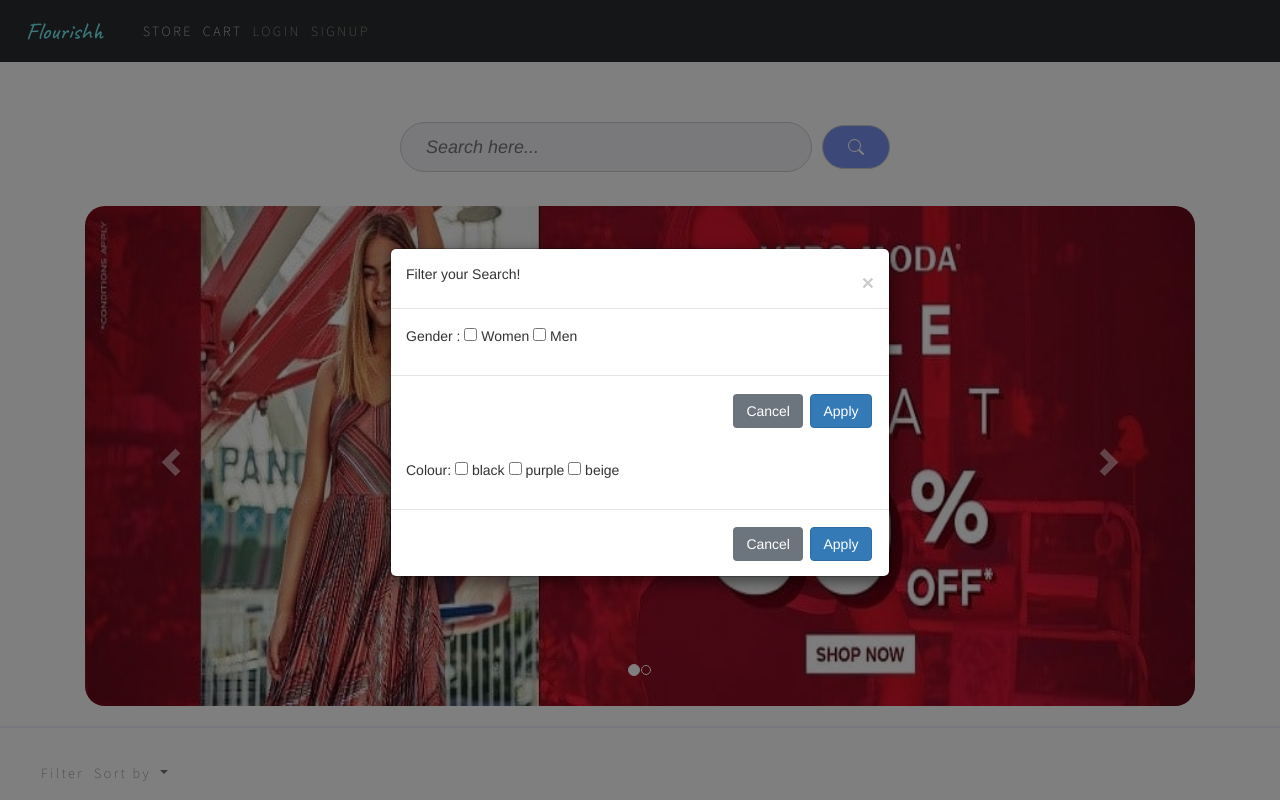
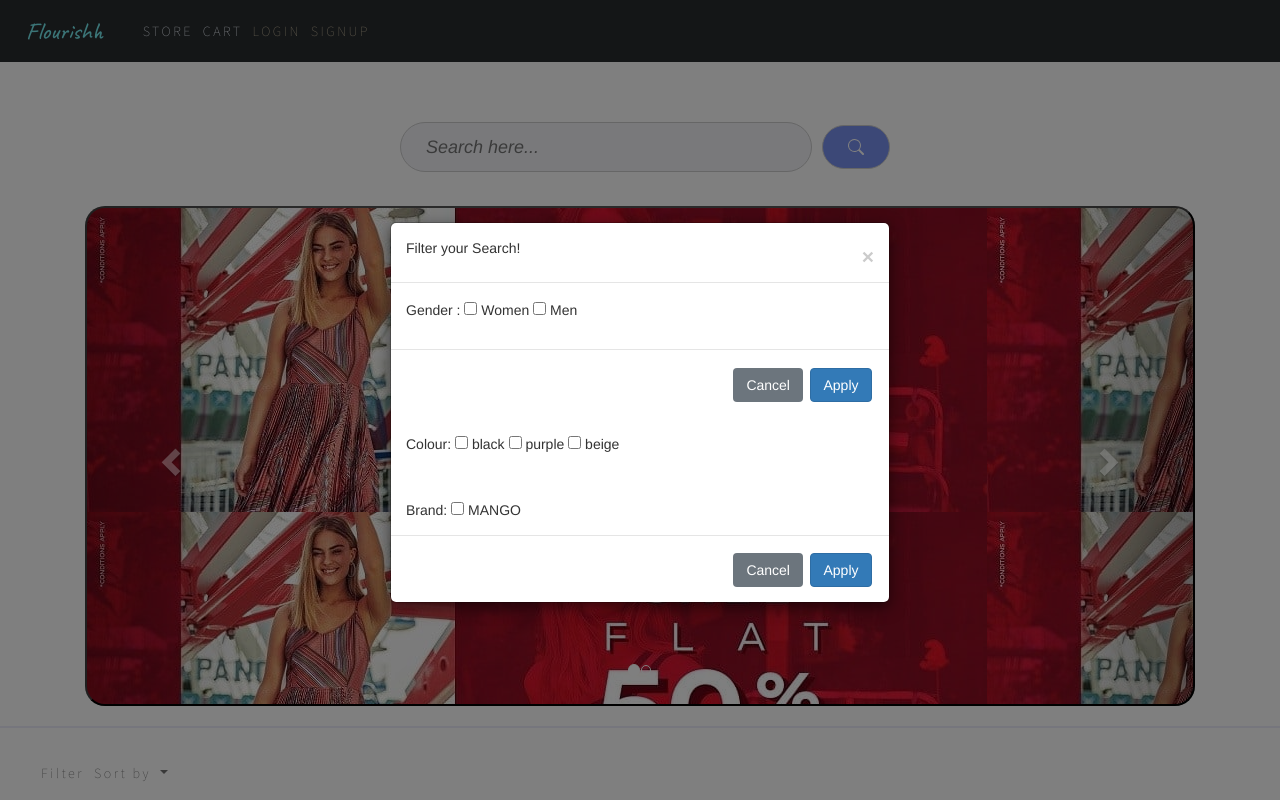
Before and after one commit to siddhiagarkar/ECOMMERCE, a Django app: page / in a window 1280 px wide, after a click on "Filter". Run offline with Django 4.2, Linux system fonts and the light colour scheme; data comes from the database, SQL or seed files in the repository; both versions use the stored data as it was after the commit; some libraries are stand-ins or nearby versions; some web fonts are replaced.

Commit message:
sales carousel working correctly

```diff
--- a/ecommerce/app/templates/cart.html
+++ b/ecommerce/app/templates/cart.html
@@ -40,10 +40,10 @@ body{
 
             <div class="rows" style="display: flex; flex-direction: row; justify-content: space-between; margin: 10px;">
                     <div class="element">
-                        Items :
+                        Items : {orderr.get_cart_items}
                     </div>
                     <div class="element">
-                        Total : ₹{{order.get_cart_total}}
+                        Total : ₹{{orderr.get_cart_total}}
                     </div>
                     <div class="element">
                         <a href = "{% url 'checkout' %}">
--- a/ecommerce/app/templates/store.html
+++ b/ecommerce/app/templates/store.html
@@ -19,7 +19,8 @@
       </div>
       </div>
 <br>
-      <!--CAROUSEL  -->
+      <!--CAROUSEL (should be only on the home page)-->
+      {% if request.path == '/' %}
     <div class="container">
       <div id="myCarousel" class="carousel slide" data-ride="carousel" style="height: 500px;">
         <!-- Indicators -->
@@ -35,15 +36,19 @@
 
         <!-- Wrapper for slides -->
         <div class="carousel-inner">
+
           {% for carousel in carousels %}
           {% if carousel.slide_number is 0 %}
           <div class="item active">
           {% else %}
           <div class="item">
           {% endif %}
-          <a href="#">
-            <img src="{{carousel.imageURL}}" alt="{{carousel.title}}" style="width:100%; height: 500px; border-radius: 20px;">
-          </a>
+          <form method="POST" action="{% url 'sales' %}" enctype="multipart/form-data">
+            {% csrf_token %}
+          <!-- <a href="{% url 'sales' %}"> -->
+            <input type="submit" alt="{{carousel.title}}" style="width:100%; height: 500px; border-radius: 20px; background-image: url({{carousel.imageURL}});" value="{{carousel.id}}" name="car">
+          <!-- </a> -->
+        </form>
           </div>
           {% endfor %}
         </div>
@@ -59,6 +64,7 @@
         </a>
       </div>
     </div>
+    {% endif %}
 
       <hr style="border: 0.2px solid rgb(184, 184, 233);">
       <nav class="navbar navbar-expand-lg">
@@ -181,6 +187,12 @@
         <input type="checkbox" name="color" value="{{clr}}"> {{clr}}
         {% endfor %}
       </div>
+      <div class="modal-body">
+        <form method='POST' action="{% url 'products_by_colours' %}">
+        {% csrf_token %}
+        Brand:
+        <input type="checkbox" name="brand" value="{{brnd}}"> {{b}}
+      </div>
 
       <div class="modal-footer">
         <button type="button" class="btn btn-secondary" data-dismiss="modal">Cancel</button>
--- a/ecommerce/app/urls.py
+++ b/ecommerce/app/urls.py
@@ -5,6 +5,7 @@ from django.conf.urls.static import static
 
 urlpatterns = [
     path('', views.store, name='store'),
+    path('sale/', views.sale_view, name='sales'),
     path('cart/', views.cart, name='cart'),
     path('checkout/', views.checkout, name='checkout'),
     path('update_item/', views.updateItem, name='update_item'),
--- a/ecommerce/app/views.py
+++ b/ecommerce/app/views.py
@@ -16,6 +16,17 @@ def store(request):
     colorzz = list(Product.objects.all().values('color').distinct())
     colorz = [u['color'] for u in colorzz]
 
+    brands = list(Product.objects.all().values('brand').distinct())
+    brandz = [u['brand'] for u in brands]
+    # print(brandz)
+
+    for i in brandz:
+        # print(i)
+        brandz = [i['brand'] for i in brands]
+        b = Brand.objects.get(id = i)
+        # b is gawd
+        print(b)
+
     e = request.POST.get('em')
     m = request.POST.get('msg')
 
@@ -25,19 +36,36 @@ def store(request):
         e = ''
         m = ''
 
-    context = {'things': things, 'colorz': colorz, 'colorzz': colorzz, 'carousels': carousels, 'num': num}
+    context = {'things': things, 'colorz': colorz, 'colorzz': colorzz, 'carousels': carousels, 'num': num, 'brands': brands, 'b':b}
+    return render(request, 'store.html', context)
+
+def sale_view(request):
+    things = Product.objects.all()
+    # carousels = Carousel.objects.all()
+    # num = len(carousels)-1
+    # carousels only on home page
+
+    colorzz = list(Product.objects.all().values('color').distinct())
+    colorz = [u['color'] for u in colorzz]
+
+    if request.method == 'POST':
+        c = request.POST.get('car')
+        print(c)
+        things = Product.objects.all().filter(sale = c)
+
+    context = {'things': things,'colorz':colorz, 'colorzz': colorzz }
     return render(request, 'store.html', context)
 
 def cart(request):
     if request.user.is_authenticated:
         customer = request.user.customer
-        order, created = Order.objects.get_or_create(customer=customer, complete=False) #order number obtained
-        items = order.orderitem_set.all() #obtained the ordered items for that order number
+        orderr, created = Order.objects.get_or_create(customer=customer, complete=False) #order number obtained
+        items = orderr.orderitem_set.all() #obtained the ordered items for that order number
     else:
         items=[]
-        order = {'get_cart_total':0, 'get_cart_items':0}
+        orderr = {'get_cart_total':0, 'get_cart_items':0}
 
-    context = {'items': items, 'order': order}
+    context = {'items': items, 'orderr': orderr}
     return render(request, 'cart.html', context)
 
 def checkout(request):
@@ -149,6 +177,26 @@ def colorview(request):
     context = {'things': things, 'colorz': colorz}
     return render(request,'store.html',context)
 
+# def brandview(request):
+#     things = Product.objects.all()
+#     if request.method == 'POST':
+#         brand=request.POST.getlist('brand')
+#         print(brand)
+
+#         for x in range(len(brand)):
+#             print("my chosen brand",(x+1) , brand[x])
+
+#         if brand is not None:
+#             print('you selected a brand filter!')
+#             for x in range(len(brand)):
+#                 things = Product.objects.filter(brand = brand[x])
+
+#     brands = list(Product.objects.all().values('brand').distinct())
+#     brand = [u['brand'] for u in brands]
+
+#     context = {'things': things, 'brandz': brands}
+#     return render(request,'store.html',context)
+
 def login_view(request):
     username = request.POST.get('username')
     password = request.POST.get('password')
--- /dev/null
+++ b/requirements.txt
@@ -0,0 +1,2 @@
+Django==4.2.2
+Django==3.2.12
```
Also changed, not shown: ecommerce/app/models.py (line endings or trailing spaces), ecommerce/db.sqlite3.
